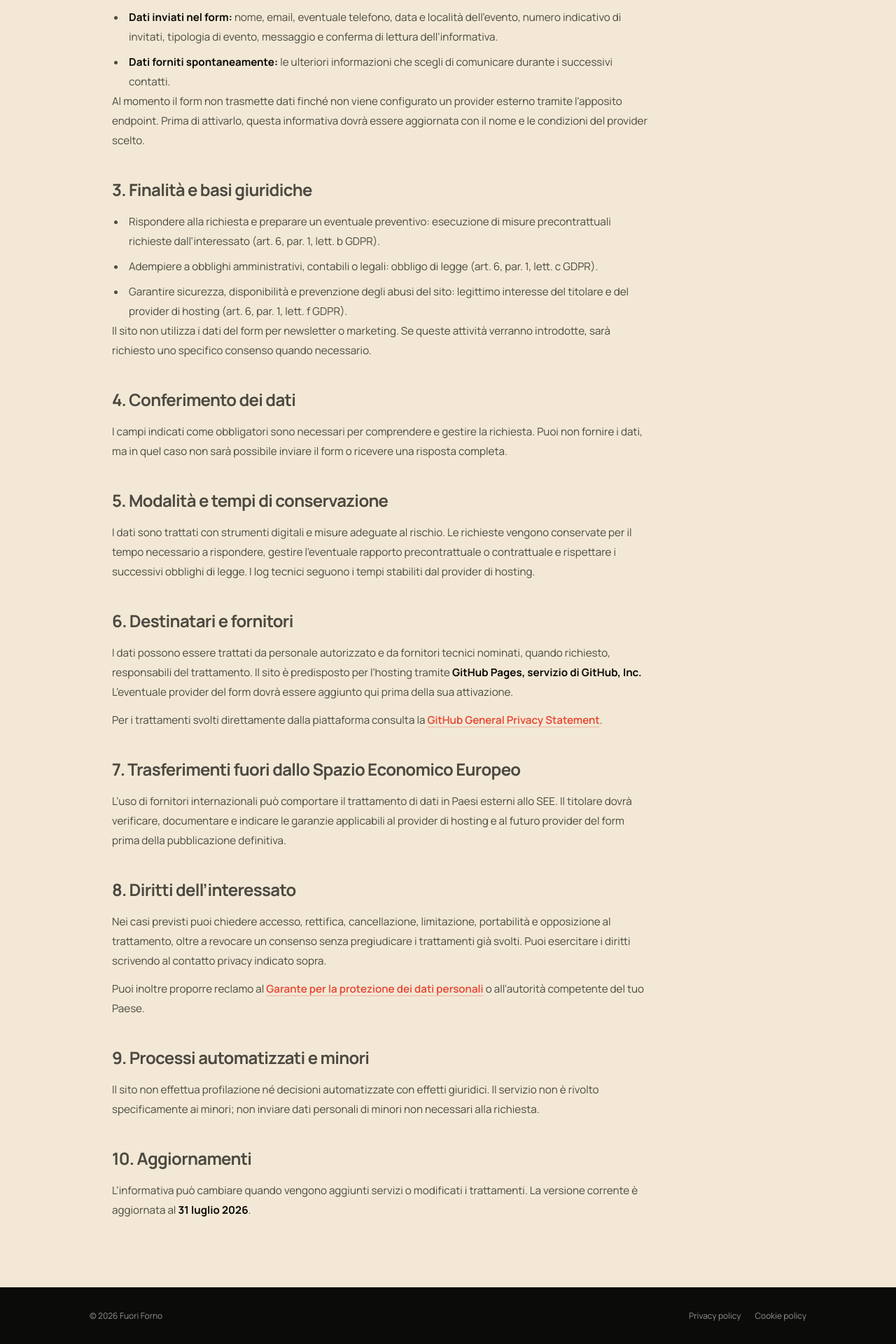
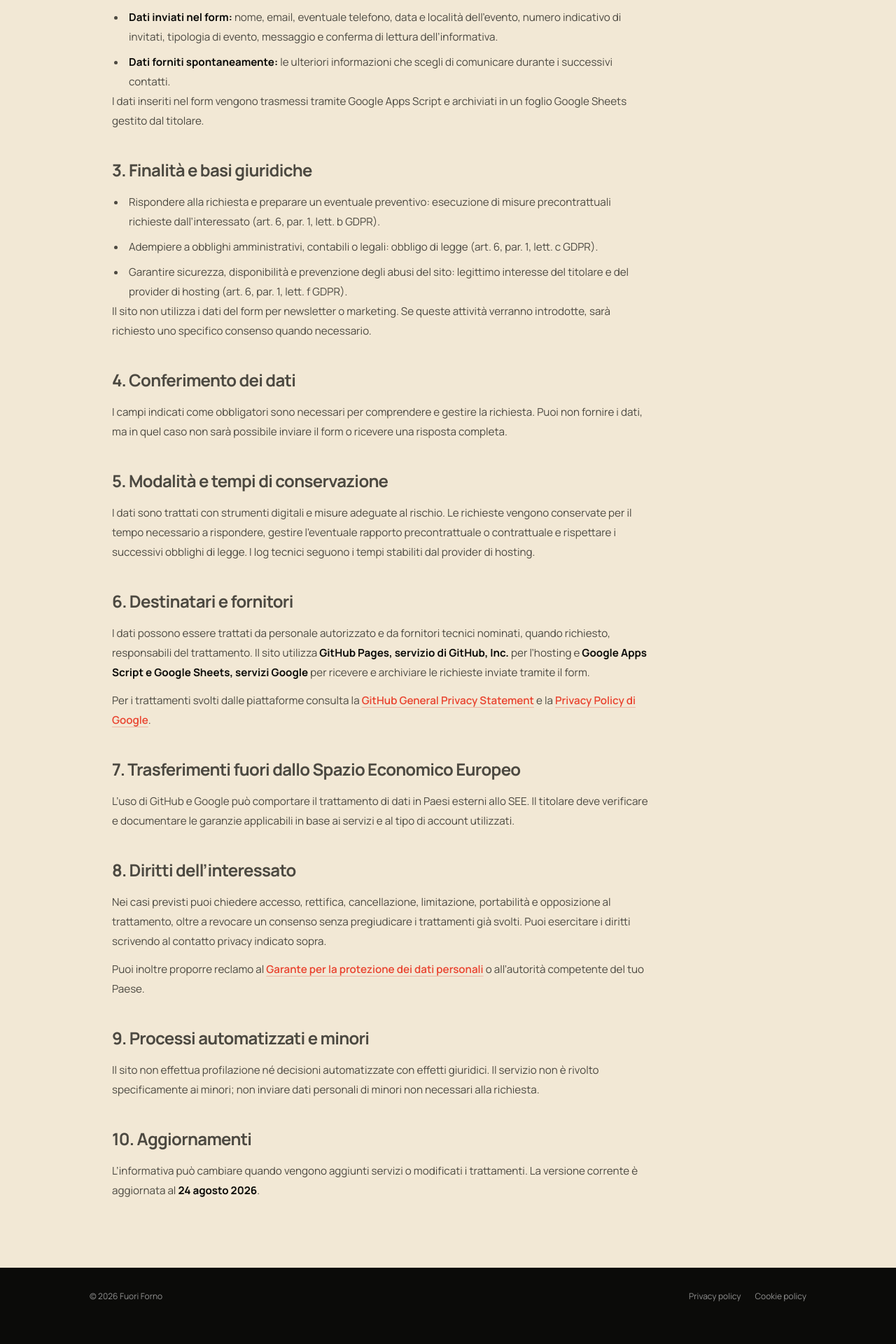
Before and after one commit to LucaMarastoni/fuoriforno, a Next.js app: page /privacy in a window 1280 px wide. Shown: the part 918-2838 px from the top of the page at 70% size. After the commit the page ends 2810 px from the top, so only its background shows below. Built offline with nearby package versions, Linux system fonts and the light colour scheme; no server answers.

Commit message:
Update contact form integration and privacy policy details

```diff
--- a/app/privacy/page.tsx
+++ b/app/privacy/page.tsx
@@ -31,7 +31,7 @@ export default function PrivacyPage() {
           <li><strong>Dati inviati nel form:</strong> nome, email, eventuale telefono, data e località dell’evento, numero indicativo di invitati, tipologia di evento, messaggio e conferma di lettura dell’informativa.</li>
           <li><strong>Dati forniti spontaneamente:</strong> le ulteriori informazioni che scegli di comunicare durante i successivi contatti.</li>
         </ul>
-        <p>Al momento il form non trasmette dati finché non viene configurato un provider esterno tramite l’apposito endpoint. Prima di attivarlo, questa informativa dovrà essere aggiornata con il nome e le condizioni del provider scelto.</p>
+        <p>I dati inseriti nel form vengono trasmessi tramite Google Apps Script e archiviati in un foglio Google Sheets gestito dal titolare.</p>
       </section>
 
       <section>
@@ -56,13 +56,13 @@ export default function PrivacyPage() {
 
       <section>
         <h2>6. Destinatari e fornitori</h2>
-        <p>I dati possono essere trattati da personale autorizzato e da fornitori tecnici nominati, quando richiesto, responsabili del trattamento. Il sito è predisposto per l’hosting tramite <strong>GitHub Pages, servizio di GitHub, Inc.</strong> L’eventuale provider del form dovrà essere aggiunto qui prima della sua attivazione.</p>
-        <p>Per i trattamenti svolti direttamente dalla piattaforma consulta la <a href="https://docs.github.com/en/site-policy/privacy-policies/github-general-privacy-statement" target="_blank" rel="noreferrer">GitHub General Privacy Statement</a>.</p>
+        <p>I dati possono essere trattati da personale autorizzato e da fornitori tecnici nominati, quando richiesto, responsabili del trattamento. Il sito utilizza <strong>GitHub Pages, servizio di GitHub, Inc.</strong> per l’hosting e <strong>Google Apps Script e Google Sheets, servizi Google</strong> per ricevere e archiviare le richieste inviate tramite il form.</p>
+        <p>Per i trattamenti svolti dalle piattaforme consulta la <a href="https://docs.github.com/en/site-policy/privacy-policies/github-general-privacy-statement" target="_blank" rel="noreferrer">GitHub General Privacy Statement</a> e la <a href="https://policies.google.com/privacy" target="_blank" rel="noreferrer">Privacy Policy di Google</a>.</p>
       </section>
 
       <section>
         <h2>7. Trasferimenti fuori dallo Spazio Economico Europeo</h2>
-        <p>L’uso di fornitori internazionali può comportare il trattamento di dati in Paesi esterni allo SEE. Il titolare dovrà verificare, documentare e indicare le garanzie applicabili al provider di hosting e al futuro provider del form prima della pubblicazione definitiva.</p>
+        <p>L’uso di GitHub e Google può comportare il trattamento di dati in Paesi esterni allo SEE. Il titolare deve verificare e documentare le garanzie applicabili in base ai servizi e al tipo di account utilizzati.</p>
       </section>
 
       <section>
--- a/components/sections/ContactSection.tsx
+++ b/components/sections/ContactSection.tsx
@@ -18,6 +18,7 @@ const initialForm: ContactPayload = {
   eventType: "",
   message: "",
   privacy: false,
+  website: "",
 };
 
 function validate(values: ContactPayload): FormErrors {
@@ -90,12 +91,24 @@ export function ContactSection() {
               Nessun preventivo automatico: ogni proposta nasce dal luogo, dal numero di persone e dal tipo di atmosfera che vuoi creare.
             </p>
             <div className="mt-12 border-l border-fire pl-5">
-              <p className="font-serif text-2xl italic text-dough">Il form è pronto per essere collegato al provider scelto.</p>
-              <p className="mt-2 text-xs leading-5 text-white/40">Finché non viene configurato un endpoint, nessuna richiesta viene simulata o persa silenziosamente.</p>
+              <p className="font-serif text-2xl italic text-dough">Ogni evento comincia da una conversazione.</p>
+              <p className="mt-2 text-xs leading-5 text-white/40">Invia la richiesta: raccoglieremo i dettagli e ti ricontatteremo per costruire una proposta su misura.</p>
             </div>
           </div>
 
-          <form onSubmit={onSubmit} noValidate aria-label="Richiesta informazioni evento" className="grid gap-5 sm:grid-cols-2">
+          <form onSubmit={onSubmit} noValidate aria-label="Richiesta informazioni evento" className="relative grid gap-5 sm:grid-cols-2">
+            <div className="absolute left-[-10000px] top-auto size-px overflow-hidden" aria-hidden="true">
+              <label htmlFor="website">Sito web</label>
+              <input
+                id="website"
+                name="website"
+                type="text"
+                tabIndex={-1}
+                autoComplete="off"
+                value={form.website}
+                onChange={(event) => updateField("website", event.target.value)}
+              />
+            </div>
             <Field id="name" label="Nome" error={errors.name} required>
               <input id="name" name="name" autoComplete="name" value={form.name} onChange={(event) => updateField("name", event.target.value)} className={fieldClass} aria-invalid={Boolean(errors.name)} aria-describedby={errors.name ? "name-error" : undefined} />
             </Field>
--- a/lib/contact-config.ts
+++ b/lib/contact-config.ts
@@ -5,4 +5,7 @@ export const contactConfig = {
   instagram: "https://www.instagram.com/fuoriforno/",
 } as const;
 
-export const contactEndpoint = process.env.NEXT_PUBLIC_CONTACT_ENDPOINT ?? "";
+const defaultContactEndpoint =
+  "https://script.google.com/macros/s/AKfycbwo5EkbX2U5DNylyGTsCMRB0a0crGXqbGTs-F1SjlQ6po25IY5GUy-p8Jiyq12RqG7psw/exec";
+
+export const contactEndpoint = process.env.NEXT_PUBLIC_CONTACT_ENDPOINT || defaultContactEndpoint;
--- a/lib/contact.ts
+++ b/lib/contact.ts
@@ -10,6 +10,12 @@ export type ContactPayload = {
   eventType: string;
   message: string;
   privacy: boolean;
+  website: string;
+};
+
+type ContactResponse = {
+  ok?: boolean;
+  message?: string;
 };
 
 export async function submitContactForm(payload: ContactPayload): Promise<void> {
@@ -19,13 +25,22 @@ export async function submitContactForm(payload: ContactPayload): Promise<void>
     );
   }
 
+  const body = new URLSearchParams();
+  Object.entries(payload).forEach(([key, value]) => {
+    body.set(key, String(value));
+  });
+
   const response = await fetch(contactEndpoint, {
     method: "POST",
-    headers: { "Content-Type": "application/json" },
-    body: JSON.stringify(payload),
+    body,
   });
 
   if (!response.ok) {
     throw new Error("Invio non riuscito. Riprova o usa uno dei contatti disponibili.");
   }
+
+  const result = (await response.json()) as ContactResponse;
+  if (!result.ok) {
+    throw new Error(result.message || "Invio non riuscito. Controlla i dati e riprova.");
+  }
 }
--- a/lib/legal-config.ts
+++ b/lib/legal-config.ts
@@ -9,7 +9,7 @@ export const legalConfig = {
   controllerAddress: "",
   privacyEmail: contactConfig.email,
   vatNumber: "",
-  lastUpdated: "31 luglio 2026",
+  lastUpdated: "24 agosto 2026",
 } as const;
 
 export const missingLegalValue = "Da completare prima della pubblicazione";
```
Also changed, not shown: 2 other files (tests, documents, lock files or other folders).
